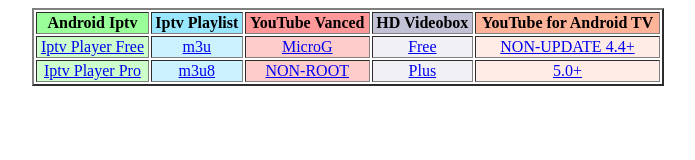
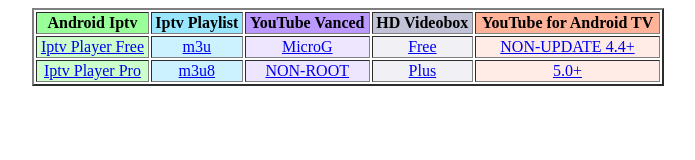
Before and after one commit to YATOOT/1, a plain HTML site: page index.html in a window 1280 px wide. Shown: the whole page, without its empty margins (292-987 px from the left). Drawn offline with Linux system fonts and the light colour scheme.

Commit message:
Update index.html

```diff
--- a/index.html
+++ b/index.html
@@ -8,7 +8,7 @@
 				 <tr align= "center">
 			           <th bgcolor="#99ff99">Android Iptv</th>
 			 	   <th bgcolor="#99e6ff">Iptv Playlist</th>
-				   <th bgcolor="#ff9999">YouTube Vanced</th>
+				   <th bgcolor="#bb99ff">YouTube Vanced</th>
                                    <th bgcolor="#c2c2d6">HD Videobox</th>
 	 	                   <th bgcolor="#ffb399">YouTube for Android TV</th>
 				 </tr>
@@ -16,7 +16,7 @@
 				 <tr align="center">
 				   <td bgcolor="#ccffcc"><a href="https://rocld.com/m9s1t">Iptv Player Free</a></td>
 				   <td bgcolor="#ccf2ff"><a href="Files/iptv.m3u">m3u</a></td>
-				   <td bgcolor="#ffcccc"><a href="https://rocld.com/m9s1r">MicroG</a></td>
+				   <td bgcolor="#eee6ff"><a href="https://rocld.com/m9s1r">MicroG</a></td>
                                    <td bgcolor="#f0f0f5"><a href="https://rocld.com/m9s55">Free</a></td>
 				   <td bgcolor="#ffece6"><a href="https://rocld.com/m9s5i">NON-UPDATE 4.4+</a></td>
 				 </tr>
@@ -24,7 +24,7 @@
 		    <tr align="center">
 		     <td bgcolor="#ccffcc"><a href="https://rocld.com/m9s52">Iptv Player Pro</td>
 		     <td bgcolor="#ccf2ff"><a href="Files/iptv.m3u8">m3u8</a></td>
-		     <td bgcolor="#ffcccc"><a href="https://rocld.com/m9s1q">NON-ROOT</a></td>
+		     <td bgcolor="#eee6ff"><a href="https://rocld.com/m9s1q">NON-ROOT</a></td>
                      <td bgcolor="#f0f0f5"><a href="https://rocld.com/m9s56">Plus</a></td>
 		     <td bgcolor="#ffece6"><a href="https://rocld.com/m9s5j">5.0+</a></td>
 		    </tr>
```
